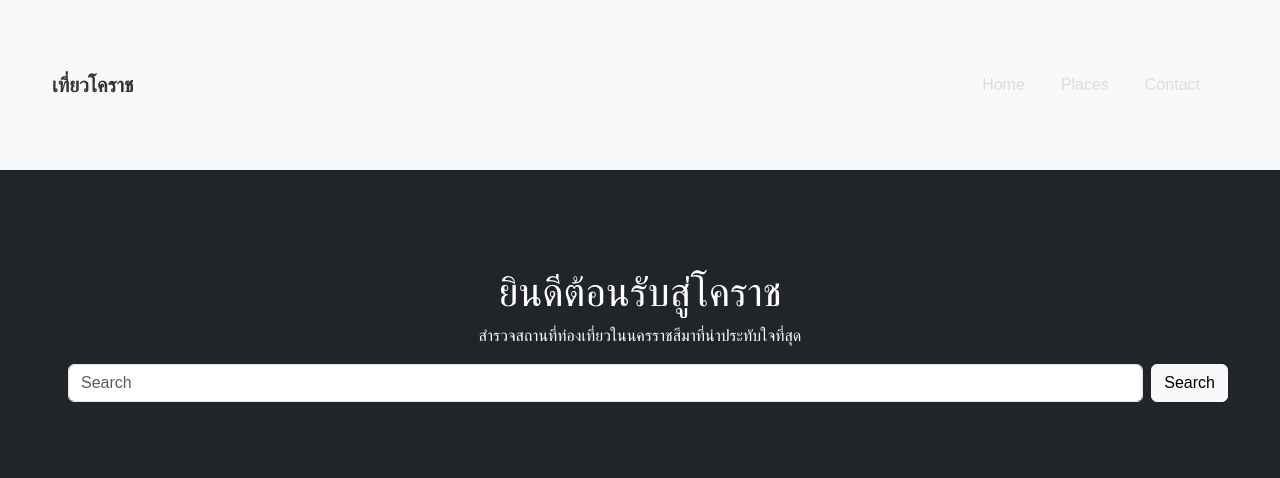
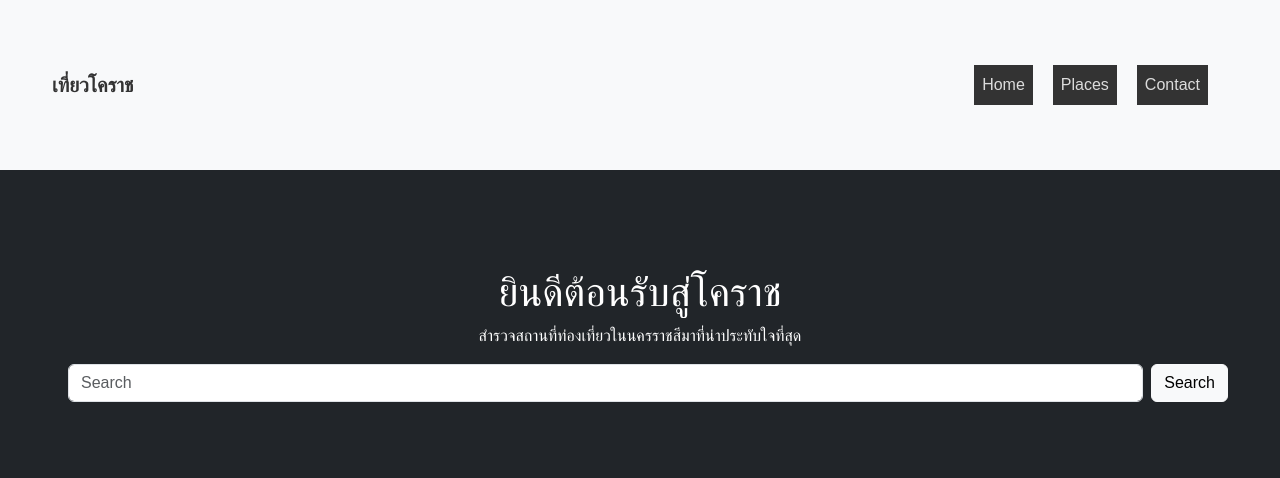
Before and after one commit to 66160008/hw2_bootstrap, a plain HTML site: page index.html in a window 1280 px wide. Shown: the top 478 px of the page. Drawn offline with nearby package versions, Linux system fonts and the light colour scheme.

Commit message:
ปรับปรุง css

```diff
--- a/css/style.css
+++ b/css/style.css
@@ -3,7 +3,7 @@ body {
     font-family: Arial, sans-serif;
     margin: 0;
     padding: 0;
-    background-color: black; /* Light grey background */
+    background-color: #f4f4f4; /* Light grey background */
     color: #333; /* Dark grey text color */
   }
 
@@ -21,6 +21,7 @@ body {
 
   .nav-link {
     color: #dcdcdc; /* Light grey text color */
+    background-color: #333;
     margin-right: 20px;
     text-decoration: none;
   }
```
